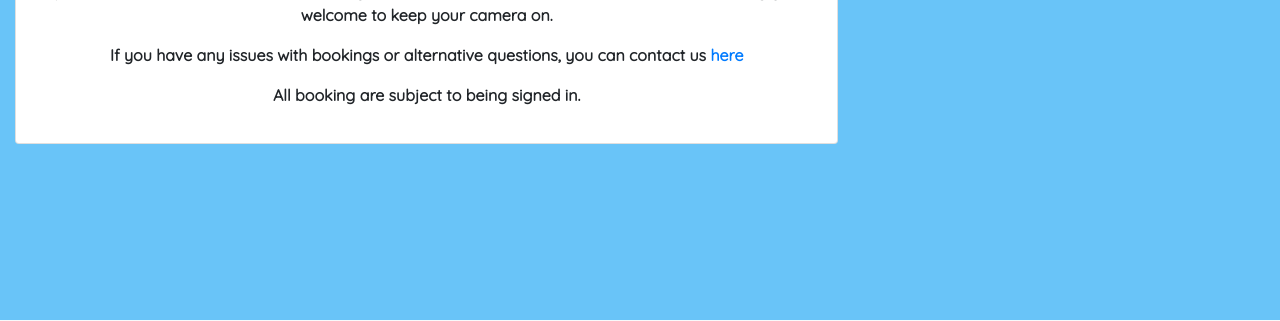
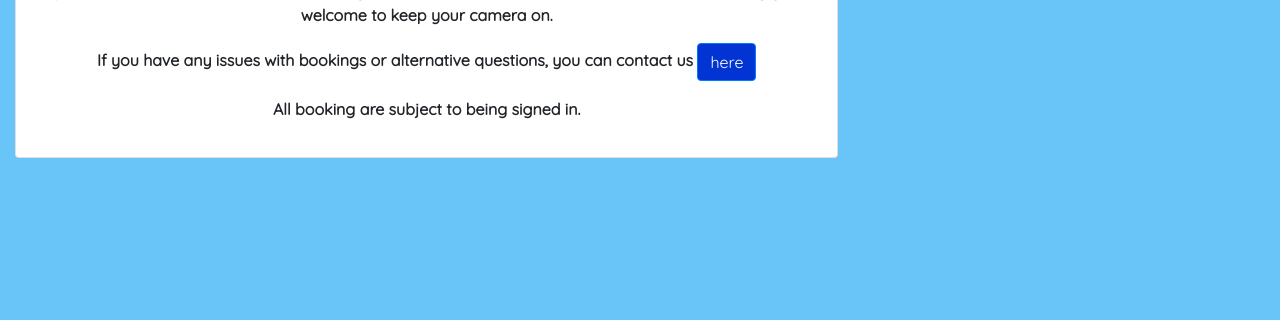
Before and after one commit to Antonyeaster/gem-explorers, a Django app: a page that uses templates/webinar_detail.html in a window 1280 px wide. Shown: the part 282-603 px from the top of the page. Run offline with Django 3.2, Linux system fonts and the light colour scheme; tables that the repository leaves empty hold one stand-in row (values such as "Sample post"); some libraries are stand-ins or nearby versions.

Commit message:
Fix contrast by adding button to text

```diff
--- a/templates/webinar_detail.html
+++ b/templates/webinar_detail.html
@@ -34,7 +34,7 @@
                 Once you've entered the call please stay muted and please note down your questions, there will be time at the end to go over them.
                 Feel free to remain hidden, or alternativly your welcome to keep your camera on.
             </p>
-            <p>If you have any issues with bookings or alternative questions, you can contact us <a href="{% url 'contact' %}">here</a></p>
+            <p>If you have any issues with bookings or alternative questions, you can contact us <a class="btn btn-primary" href="{% url 'contact' %}">here</a></p>
             <p>All booking are subject to being signed in.</p>
         </div>
       </div>
```
